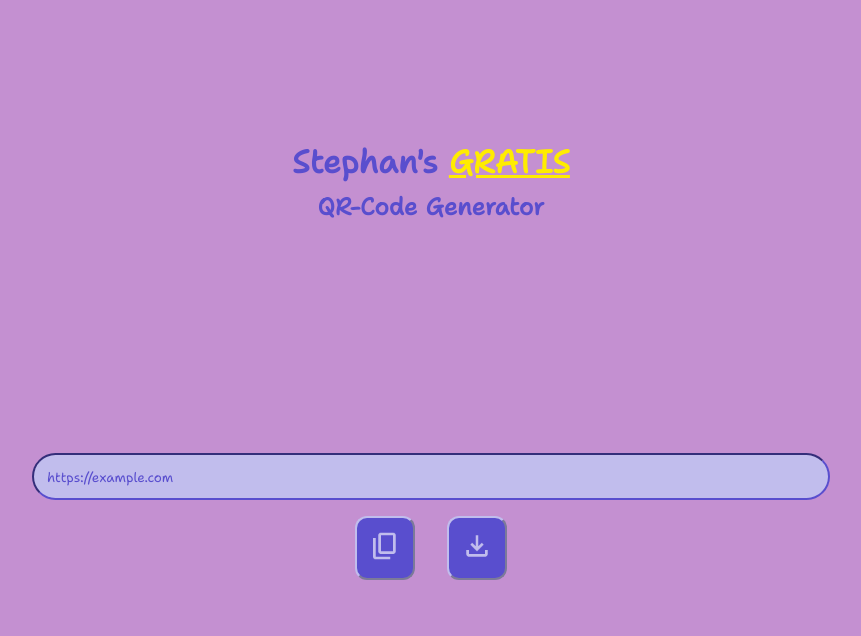
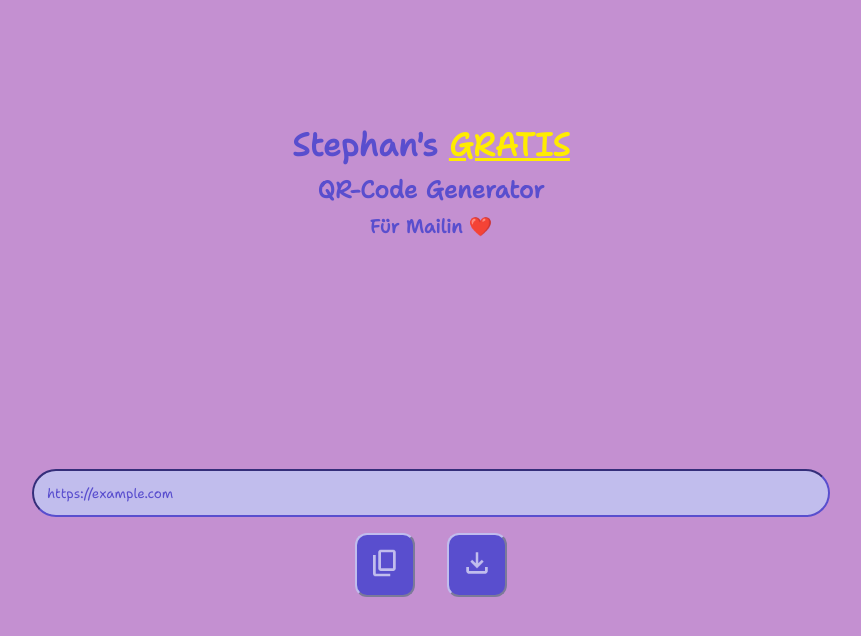
Before and after one commit to hagmannStephan/stephan-s-qr-code-generator, a plain HTML site: page index.html in a window 1280 px wide. Shown: the whole page, without its empty margins (209-1070 px from the left). Drawn offline with Linux system fonts and the light colour scheme.

Commit message:
Small addition to content

```diff
--- a/index.html
+++ b/index.html
@@ -8,6 +8,7 @@
 <body>
     <h1>Stephan's <span id="title-span"><u>GRATIS</u></span></h1>
     <h2>QR-Code Generator</h1>
+    <h3>Für Mailin ❤️</h3>
     <canvas id="qrcodeCanvas"></canvas>
     <input type="url" id="urlInput" value="https://example.com">
     <div>
--- a/resources/style.css
+++ b/resources/style.css
@@ -30,6 +30,12 @@ h1 {
 }
 
 h2 {
+    color: #594ece;
+    margin-top: 1vh;
+    margin-bottom: 0vh;
+}
+
+h3 {
     color: #594ece;
     margin-top: 1vh;
     margin-bottom: 5vh;
```
